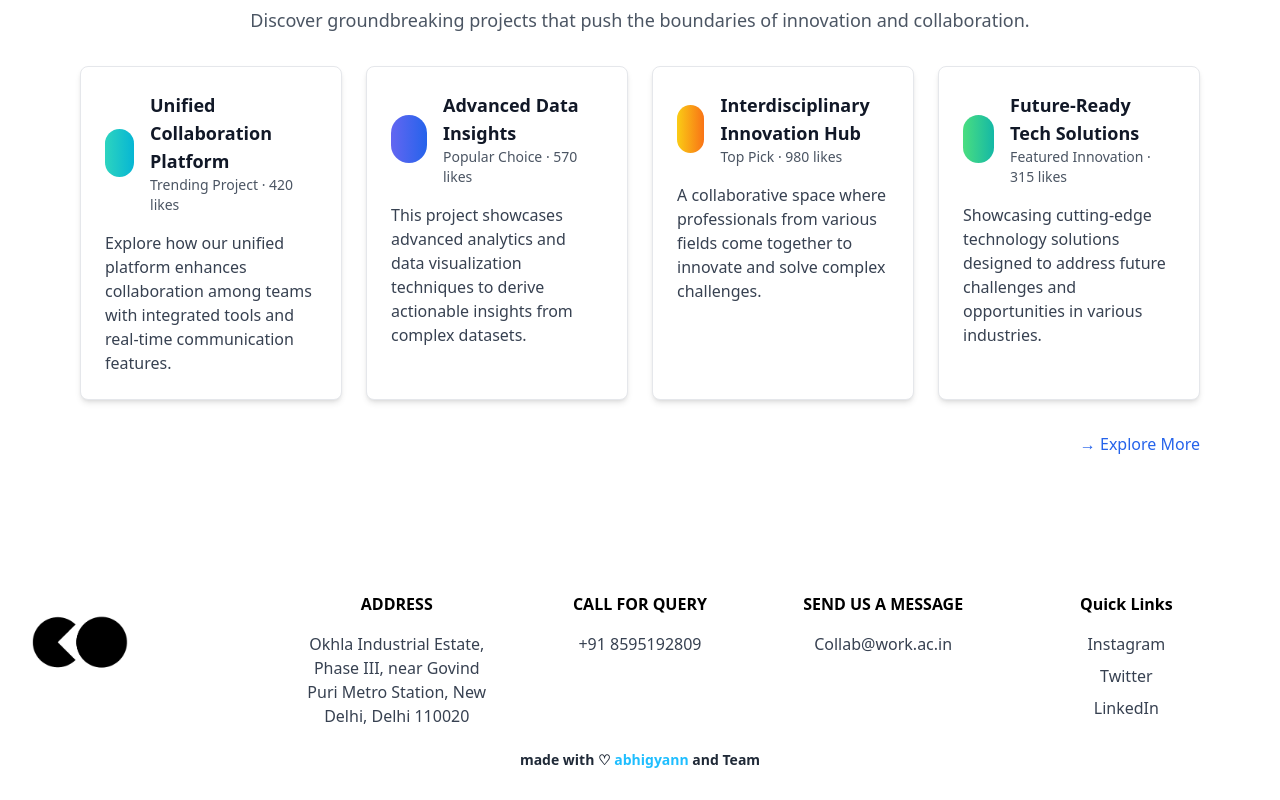
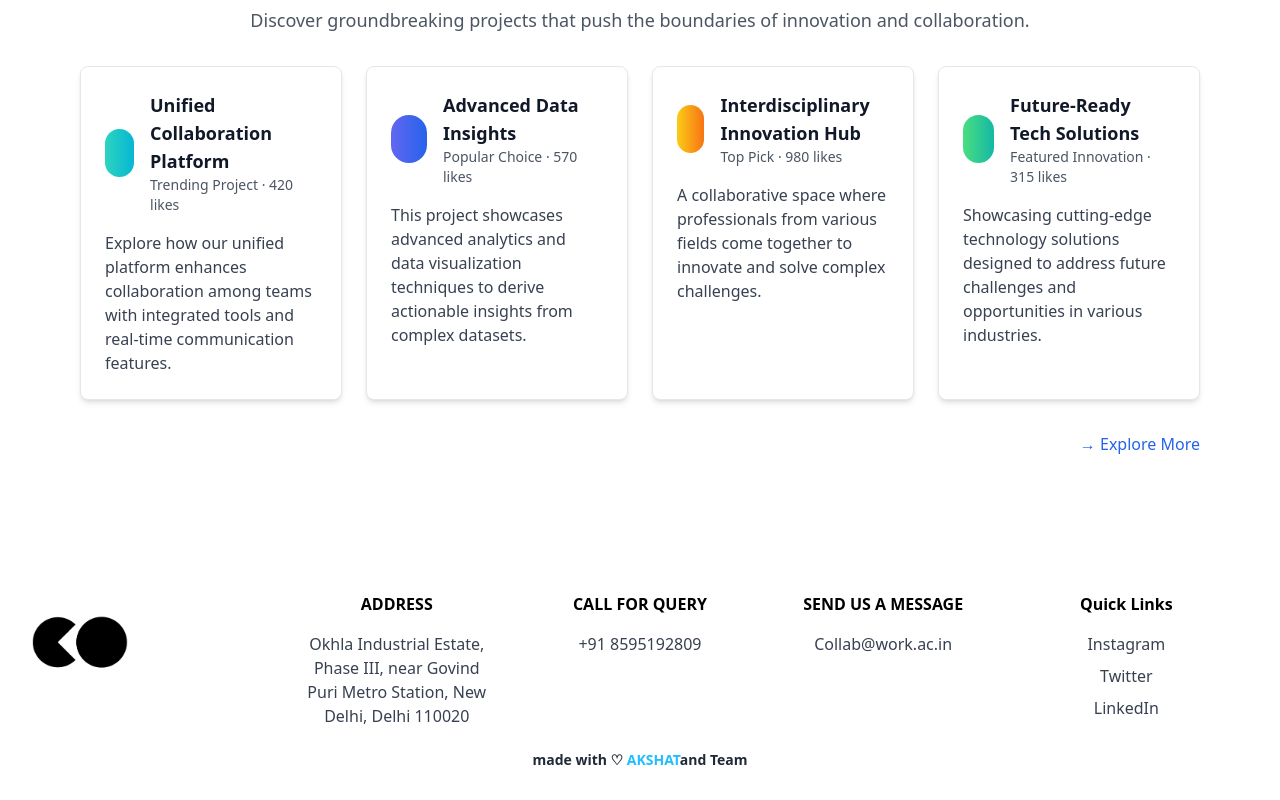
Before and after one commit to akshatIIIT/HackathonProject, a React (Vite) app: page / in a window 1280 px wide. Shown: the part 2326-3126 px from the top of the page. Built offline with nearby package versions, Linux system fonts and the light colour scheme.

Commit message:
Update Footer.jsx

```diff
--- a/src/Home/Footer.jsx
+++ b/src/Home/Footer.jsx
@@ -50,7 +50,7 @@ const Footer = () => {
 
 
 <div className=" h-20 w-full text-center text-gray-800 -mt-20 flex items-center justify-center ">
-<p className="text-sm font-semibold">made with ♡ <span className='text-[#1FBEFF]'>abhigyann</span>  and Team</p>
+<p className="text-sm font-semibold">made with ♡ <span className='text-[#1FBEFF]'>AKSHAT</span>and Team</p>
 </div>
 
 </>
```
